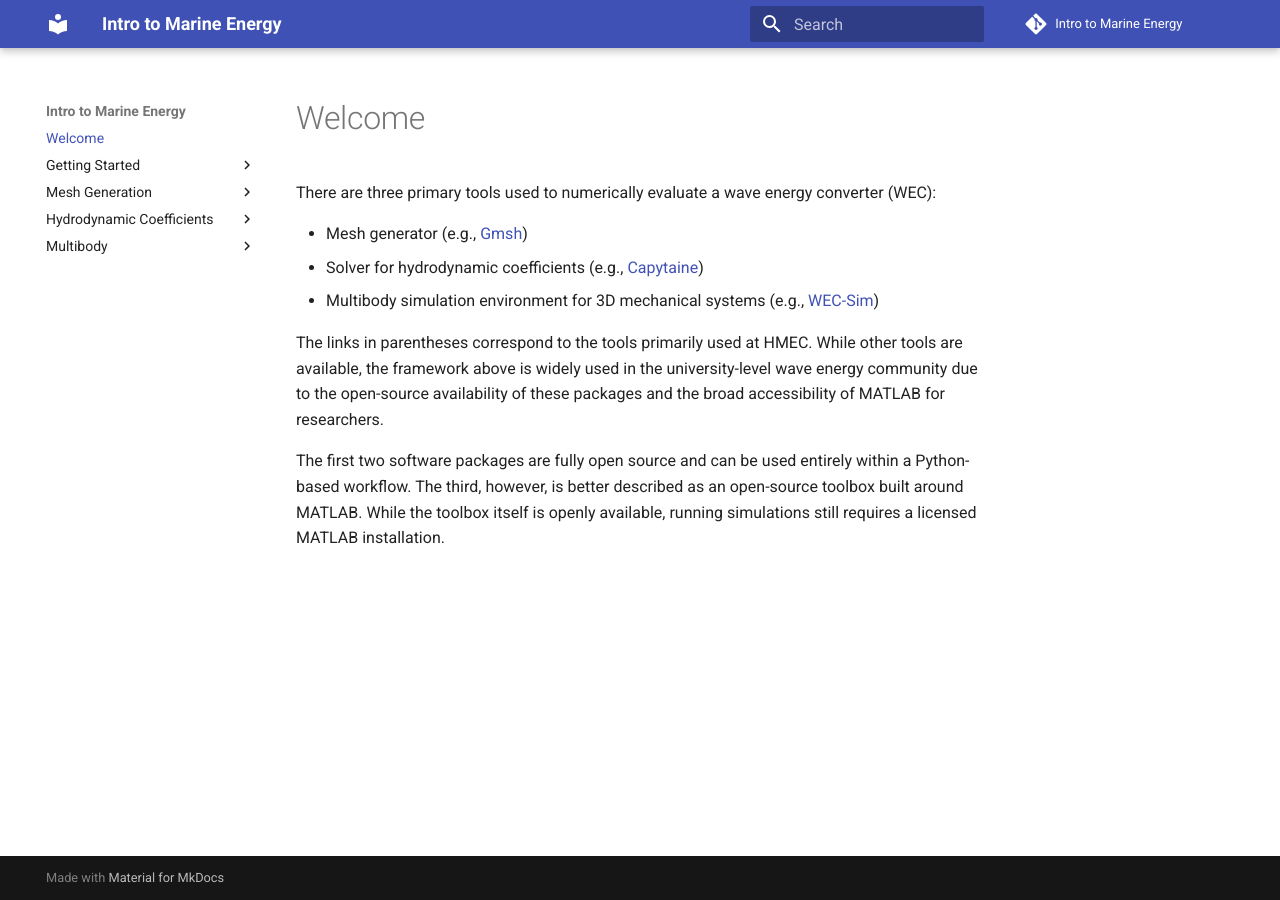
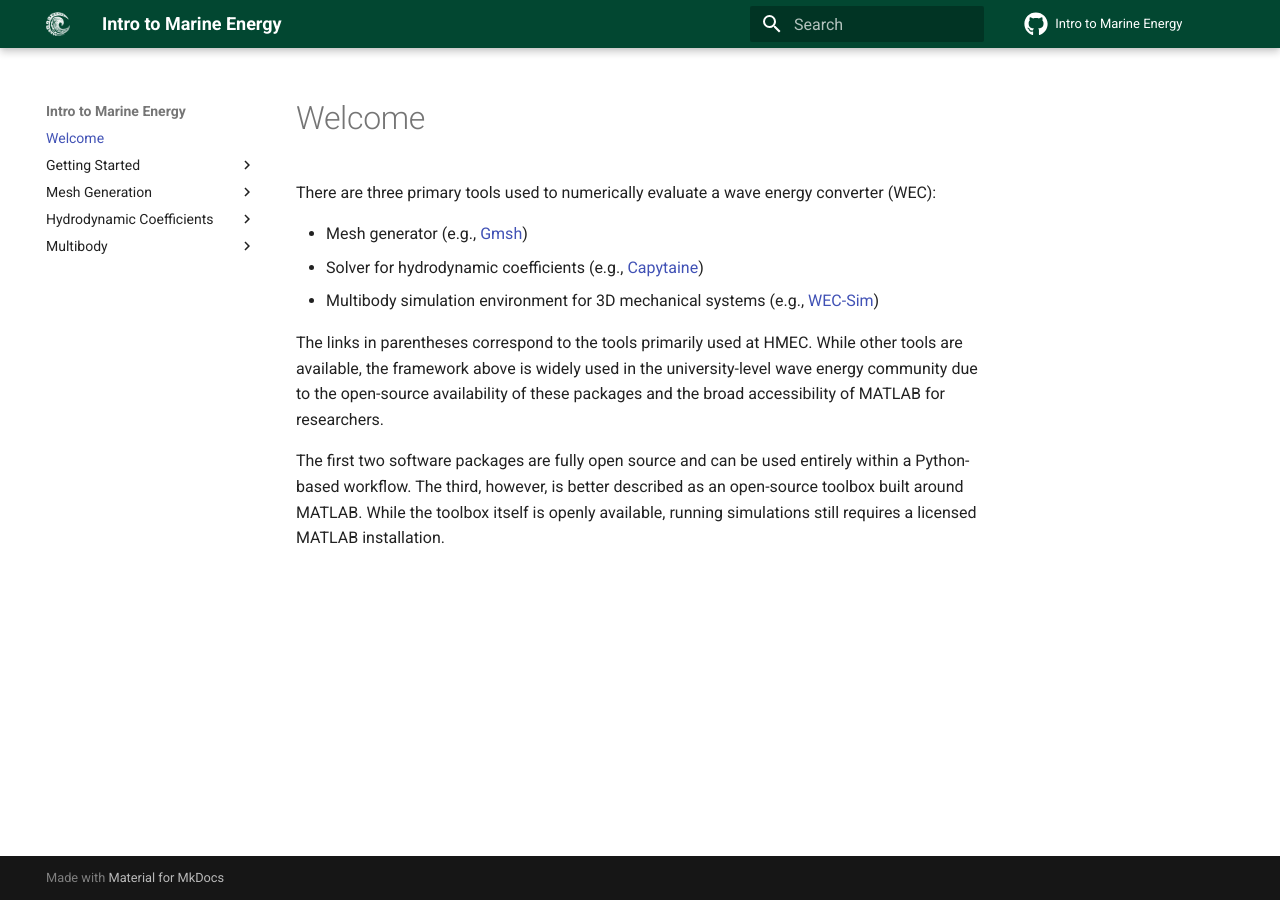
Before and after one commit to HMEC-UH/short_course_intro_2026, an MkDocs documentation site: the page built from docs/src/index.md, in a window 1280 px wide. Built offline with MkDocs 1.6.1 and Material for MkDocs 9.7.7, drawn with Linux system fonts in a browser that asks for light colours; plug-ins that fetch from the network failed and are left out; comment, search, counter and statistics services are not loaded.

Commit message:
update theme

```diff
--- a/docs/mkdocs.yml
+++ b/docs/mkdocs.yml
@@ -19,6 +19,12 @@ nav:
 
 theme:
   name: material
+  logo: assets/images/white_64.png
+  favicon: assets/images/green_64.png
+  icon:
+    repo: fontawesome/brands/github
+  palette:
+    - scheme: HMEC
   features:
     - navigation.tracking  # Updates URL bar dynamically as you scroll
     - navigation.indexes   # Allows folder titles to be clickable pages
@@ -36,3 +42,11 @@ markdown_extensions:
 
 extra_css:
   - stylesheets/alignments.css
+  - stylesheets/color_scheme.css
+
+plugins:
+  - search
+  - privacy:
+      links_attr_map:
+        target: _blank
+        rel: noopener noreferrer
--- /dev/null
+++ b/docs/src/stylesheets/color_scheme.css
@@ -0,0 +1,3 @@
+[data-md-color-scheme="HMEC"] {
+  --md-primary-fg-color:        #024731;
+}
```
Also changed, not shown: docs/src/assets/images/green_500.png (added), docs/src/assets/images/green_64.png (added), docs/src/assets/images/white_64.png (added).
